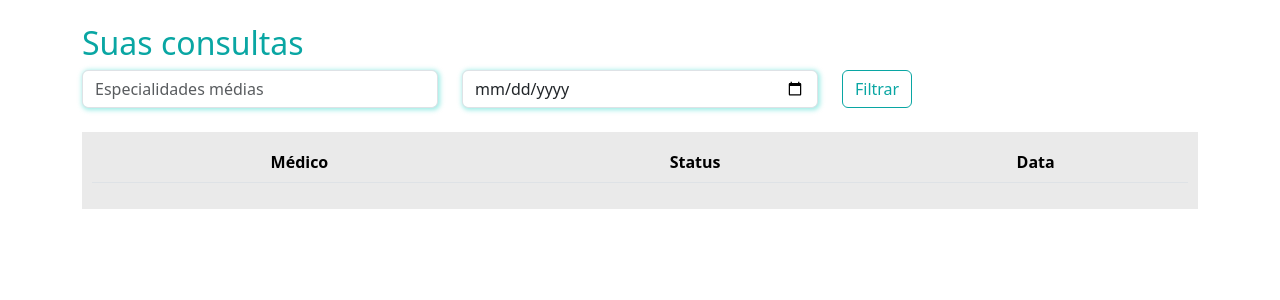
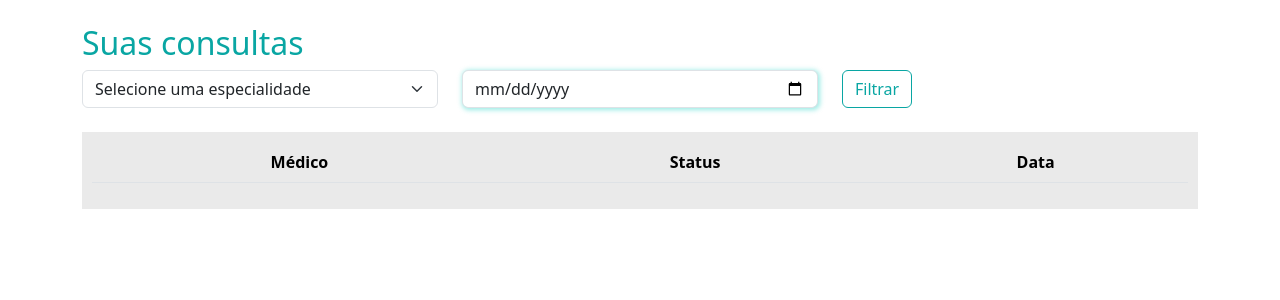
Before and after one commit to MF-Guilherme/healing, a Django app: page /pacientes/minhas_consultas/ in a window 1280 px wide. Shown: the part 60-360 px from the top of the page. Run offline with Django 5.2, Linux system fonts and the light colour scheme; the visitor is signed in with stand-in values (Sample User, id 1); data that the repository does not hold is empty.

Commit message:
feat(filtros/consultas): filtro por especialidade e data

```diff
--- a/paciente/templates/home.html
+++ b/paciente/templates/home.html
@@ -53,7 +53,7 @@
                     <p><i class="bi bi-map icon-main"></i>&nbsp&nbsp{{ medico.rua }}, {{ medico.numero }}.</p>
                     <p><i class="bi bi-calendar2-week icon-main"></i>&nbsp&nbspProxima data:
                         {% if medico.proxima_data %}
-                            {{medico.proxima_data}}
+                            {{medico.proxima_data.data}}
                         {% else %}
                             Aguarde uma próxima data
                         {% endif %}
--- a/paciente/templates/minhas_consultas.html
+++ b/paciente/templates/minhas_consultas.html
@@ -17,21 +17,24 @@
     <div class="container">
         <br>
         <h2><span class="color-dark">Suas consultas</span></h2>
-
+        <form action="{% url "minhas_consultas" %}" post="GET">
             <div class="row">
-
                 <div class="col-md">
-                <input type="text" name="especialidades" id="" class="form-control shadow-main-color" placeholder="Especialidades médias">
+                    <select name="especialidade" class="form-select" id="">
+                        <option disabled selected hidden>Selecione uma especialidade</option>
+                        {% for especialidade in especialidades %}
+                            <option value="{{especialidade.id}}">{{especialidade}}</option>
+                        {% endfor %}
+                    </select>
                 </div>
                 <div class="col-md">
                     <input type="date" name="data" id="" class="form-control shadow-main-color" placeholder="Data da consulta">
-
                 </div>
                 <div class="col-md">
                     <input type="submit" value="Filtrar" class="btn btn-dark-color-outline">
                 </div>
             </div>
-
+        </form>
         <br>
 
         <div class="list-minhas-consultas">
--- a/paciente/views.py
+++ b/paciente/views.py
@@ -55,10 +55,24 @@ def agendar_horario(request, id_data_aberta):
 @login_required
 def minhas_consultas(request):
     if request.method == "GET":
-        #TODO: REALIZAR OS FILTROS
-        minhas_consultas = Consulta.objects.filter(paciente=request.user).filter(data_aberta__data__gte=datetime.now()).order_by('data_aberta')
-        print(minhas_consultas)
-        return render(request, 'minhas_consultas.html', {'minhas_consultas': minhas_consultas, 'is_medico': is_medico(request.user)})
+        data = request.GET.get('data')
+        especialidade = request.GET.get('especialidade')
+        minhas_consultas = Consulta.objects.filter(paciente=request.user, data_aberta__data__gte=datetime.now())
+
+        if data:
+            # Verifica se a data não está vazia
+            if data != "":
+                minhas_consultas = minhas_consultas.filter(data_aberta__data__gte=data)
+
+        if especialidade:
+            # Filtra por especialidade apenas se data não estiver vazia
+            if data == "":
+                minhas_consultas = minhas_consultas.filter(data_aberta__user__dadosmedico__especialidade_id=especialidade)
+            else:
+                minhas_consultas = minhas_consultas.filter(data_aberta__data__gte=data).filter(data_aberta__user__dadosmedico__especialidade_id=especialidade)
+
+        especialidades = Especialidade.objects.all()
+        return render(request, 'minhas_consultas.html', {'minhas_consultas': minhas_consultas, 'is_medico': is_medico(request.user), 'especialidades': especialidades})
 
 
 @login_required
```
Lines whose indentation alone changed are shown as unchanged.
